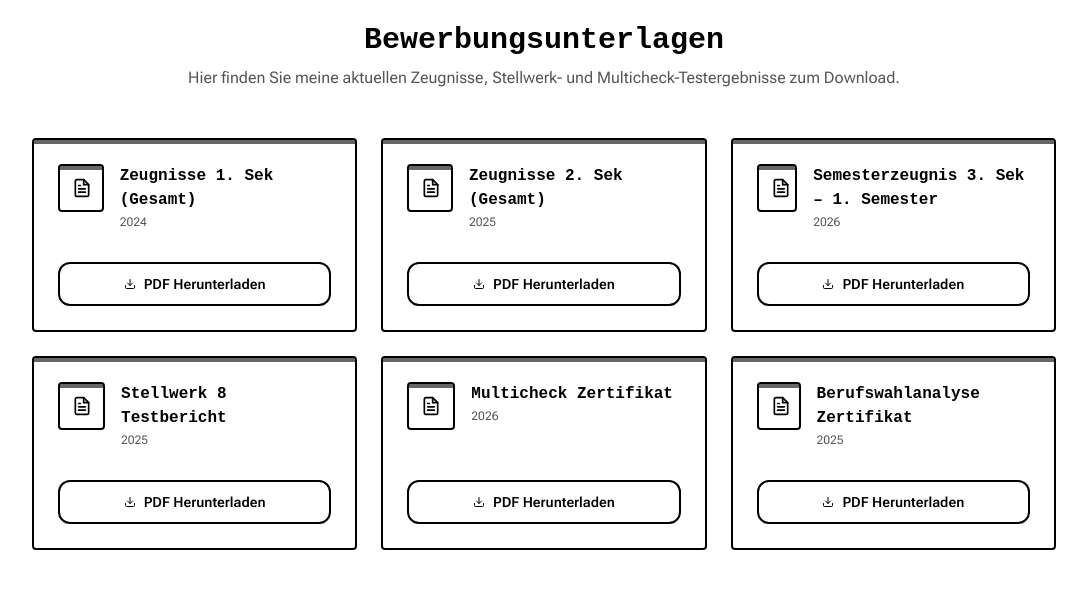
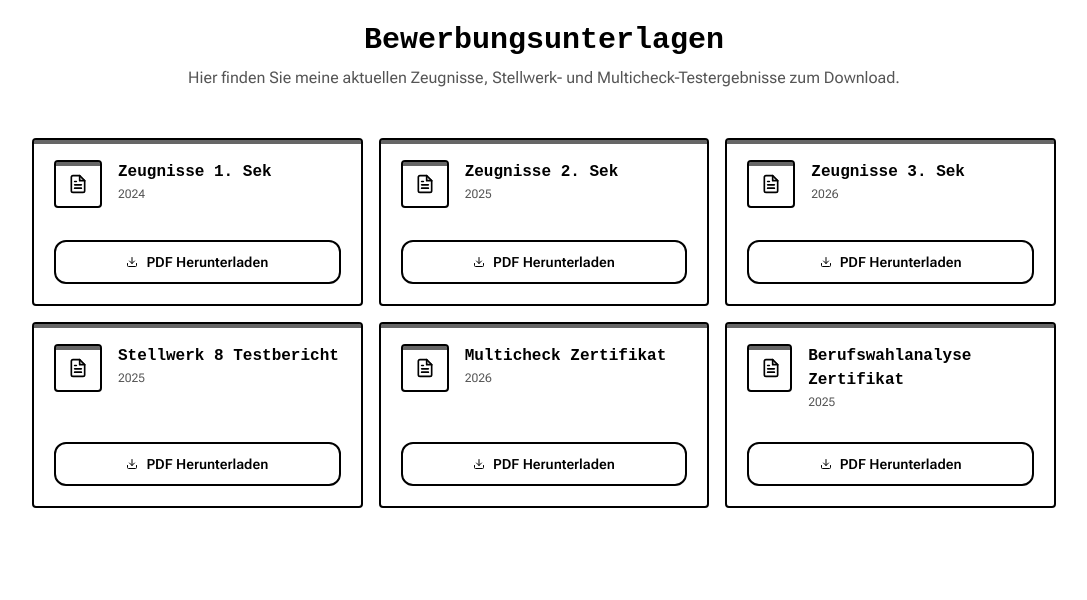
Before and after one commit to xddswi-swiss/lebenslauf, a Next.js app: page / in a window 1280 px wide. Shown: the part 1860-2460 px from the top of the page, without its empty margins (96-1183 px from the left). Built offline with nearby package versions, Linux system fonts and the light colour scheme; no server answers; the database is empty.

Commit message:
Style: Update certificate titles to remove (Gesamt)/(All)/(Tümü), rename 3. Sek, and optimize card/modal heights and spacings to be slightly smaller and compact

```diff
--- a/src/app/page.tsx
+++ b/src/app/page.tsx
@@ -549,7 +549,7 @@ const MainContent: React.FC = () => {
             <p className="text-[var(--text-muted)] text-sm md:text-base">{t.documents.subtitle}</p>
           </div>
 
-          <div className="grid grid-cols-1 sm:grid-cols-2 lg:grid-cols-3 gap-6 max-w-5xl mx-auto">
+          <div className="grid grid-cols-1 sm:grid-cols-2 lg:grid-cols-3 gap-4 max-w-5xl mx-auto">
             {(() => {
               const docColors = [
                 {
@@ -595,7 +595,7 @@ const MainContent: React.FC = () => {
                 return (
                   <div
                     key={index}
-                    className="glass-card p-6 rounded-3xl flex flex-col justify-between h-full relative group overflow-hidden"
+                    className="glass-card p-5 rounded-2xl flex flex-col justify-between h-full relative group overflow-hidden"
                   >
                     <div className={`absolute top-0 right-0 w-16 h-16 ${colors.glow} blur-xl rounded-full`} />
                     <div className="flex items-start gap-4 mb-4">
--- a/src/components/ContactForm.tsx
+++ b/src/components/ContactForm.tsx
@@ -110,11 +110,11 @@ export const ContactForm: React.FC = () => {
         </p>
       </div>
 
-      <div className="glass-card p-6 md:p-8 rounded-3xl relative overflow-hidden">
+      <div className="glass-card p-5 md:p-6 rounded-2xl relative overflow-hidden">
         <div className="absolute -top-10 -right-10 w-32 h-32 bg-orange-500/10 blur-2xl rounded-full" />
         <div className="absolute -bottom-10 -left-10 w-32 h-32 bg-navy-500/10 blur-2xl rounded-full" />
 
-        <form onSubmit={handleSubmit} className="space-y-6 relative z-10">
+        <form onSubmit={handleSubmit} className="space-y-4 relative z-10">
           <div>
             <label htmlFor="name" className="block text-sm font-medium text-[var(--text-body)] mb-2">
               {t.contact.name}
--- a/src/components/Guestbook.tsx
+++ b/src/components/Guestbook.tsx
@@ -196,7 +196,7 @@ export const Guestbook: React.FC = () => {
   return (
     <div className="max-w-5xl mx-auto grid grid-cols-1 lg:grid-cols-12 gap-8 items-start">
       {/* Form Area */}
-      <div className="lg:col-span-5 glass-card p-6 md:p-8 rounded-3xl border border-[var(--glass-border)] bg-[var(--glass-card-bg)] relative overflow-hidden shadow-lg space-y-6">
+      <div className="lg:col-span-5 glass-card p-5 md:p-6 rounded-2xl border border-[var(--glass-border)] bg-[var(--glass-card-bg)] relative overflow-hidden shadow-lg space-y-4">
         <div>
           <h3 className="text-xl font-black text-[var(--text-main)] flex items-center gap-2">
             <FiMessageSquare className="text-primary text-xl" />
--- a/src/components/RecruiterWidget.tsx
+++ b/src/components/RecruiterWidget.tsx
@@ -165,7 +165,7 @@ export const RecruiterWidget: React.FC = () => {
               animate={{ opacity: 1, scale: 1, y: 0 }}
               exit={{ opacity: 0, scale: 0.95, y: 30 }}
               transition={{ type: "spring", stiffness: 300, damping: 25 }}
-              className="glass-card max-w-lg w-full p-6 md:p-8 rounded-3xl shadow-2xl relative overflow-hidden border border-[var(--glass-border)] z-10 bg-[var(--glass-card-bg)] max-h-[90vh] overflow-y-auto"
+              className="glass-card max-w-md w-full p-5 md:p-6 rounded-2xl shadow-2xl relative overflow-hidden border border-[var(--glass-border)] z-10 bg-[var(--glass-card-bg)] max-h-[90vh] overflow-y-auto"
             >
               {/* Top Accent glow */}
               <div className="absolute top-0 left-0 right-0 h-1.5 bg-gradient-to-r from-primary to-secondary" />
@@ -180,7 +180,7 @@ export const RecruiterWidget: React.FC = () => {
               </button>
 
               {!success ? (
-                <form onSubmit={handleSubmit} className="space-y-4 pt-2">
+                <form onSubmit={handleSubmit} className="space-y-3 pt-1">
                   <div className="space-y-1">
                     <h3 className="text-xl md:text-2xl font-serif font-bold text-[var(--text-main)] flex items-center gap-2">
                       <FiBriefcase className="text-primary text-xl md:text-2xl" />
--- a/src/data/documents.json
+++ b/src/data/documents.json
@@ -1,17 +1,17 @@
 {
   "de": [
     {
-      "term": "Zeugnisse 1. Sek (Gesamt)",
+      "term": "Zeugnisse 1. Sek",
       "date": "2024",
       "file": "/assets/pdfs/SekundarSchuleZeugnisse1sek.pdf"
     },
     {
-      "term": "Zeugnisse 2. Sek (Gesamt)",
+      "term": "Zeugnisse 2. Sek",
       "date": "2025",
       "file": "/assets/pdfs/SekundarSchuleZeugnisse2sek.pdf"
     },
     {
-      "term": "Semesterzeugnis 3. Sek – 1. Semester",
+      "term": "Zeugnisse 3. Sek",
       "date": "2026",
       "file": "/assets/pdfs/SekundarSchuleZeugnisse3sek.pdf"
     },
@@ -33,17 +33,17 @@
   ],
   "tr": [
     {
-      "term": "1. Sek Okul Karneleri (Tümü)",
+      "term": "1. Sek Okul Karneleri",
       "date": "2024",
       "file": "/assets/pdfs/SekundarSchuleZeugnisse1sek.pdf"
     },
     {
-      "term": "2. Sek Okul Karneleri (Tümü)",
+      "term": "2. Sek Okul Karneleri",
       "date": "2025",
       "file": "/assets/pdfs/SekundarSchuleZeugnisse2sek.pdf"
     },
     {
-      "term": "3. Sek Güz Dönemi Karnesi",
+      "term": "Zeugnisse 3. Sek",
       "date": "2026",
       "file": "/assets/pdfs/SekundarSchuleZeugnisse3sek.pdf"
     },
@@ -65,17 +65,17 @@
   ],
   "en": [
     {
-      "term": "School Reports 1. Sek (All)",
+      "term": "School Reports 1. Sek",
       "date": "2024",
       "file": "/assets/pdfs/SekundarSchuleZeugnisse1sek.pdf"
     },
     {
-      "term": "School Reports 2. Sek (All)",
+      "term": "School Reports 2. Sek",
       "date": "2025",
       "file": "/assets/pdfs/SekundarSchuleZeugnisse2sek.pdf"
     },
     {
-      "term": "School Report 3. Sek – 1st Semester",
+      "term": "Zeugnisse 3. Sek",
       "date": "2026",
       "file": "/assets/pdfs/SekundarSchuleZeugnisse3sek.pdf"
     },
--- a/src/data/translations.ts
+++ b/src/data/translations.ts
@@ -175,25 +175,25 @@ export const experienceItems: Record<Language, ExperienceItem[]> = experiencesDa
 
 export const reportItems: Record<Language, ReportItem[]> = {
   de: [
-    { term: 'Zeugnisse 1. Sek (Gesamt)', date: '2024', file: '/assets/pdfs/SekundarSchuleZeugnisse1sek.pdf' },
-    { term: 'Zeugnisse 2. Sek (Gesamt)', date: '2025', file: '/assets/pdfs/SekundarSchuleZeugnisse2sek.pdf' },
-    { term: 'Semesterzeugnis 3. Sek – 1. Semester', date: '2026', file: '/assets/pdfs/SekundarSchuleZeugnisse3sek.pdf' },
+    { term: 'Zeugnisse 1. Sek', date: '2024', file: '/assets/pdfs/SekundarSchuleZeugnisse1sek.pdf' },
+    { term: 'Zeugnisse 2. Sek', date: '2025', file: '/assets/pdfs/SekundarSchuleZeugnisse2sek.pdf' },
+    { term: 'Zeugnisse 3. Sek', date: '2026', file: '/assets/pdfs/SekundarSchuleZeugnisse3sek.pdf' },
     { term: 'Stellwerk 8 Testbericht', date: '2025', file: '/assets/pdfs/Stellwerk.pdf' },
     { term: 'Multicheck Zertifikat', date: '2026', file: '/assets/pdfs/Multicheck.pdf' },
     { term: 'Berufswahlanalyse Zertifikat', date: '2025', file: '/assets/pdfs/Berufswahlanalyse_Zertifikat.pdf' }
   ],
   tr: [
-    { term: '1. Sek Okul Karneleri (Tümü)', date: '2024', file: '/assets/pdfs/SekundarSchuleZeugnisse1sek.pdf' },
-    { term: '2. Sek Okul Karneleri (Tümü)', date: '2025', file: '/assets/pdfs/SekundarSchuleZeugnisse2sek.pdf' },
-    { term: '3. Sek Güz Dönemi Karnesi', date: '2026', file: '/assets/pdfs/SekundarSchuleZeugnisse3sek.pdf' },
+    { term: '1. Sek Okul Karneleri', date: '2024', file: '/assets/pdfs/SekundarSchuleZeugnisse1sek.pdf' },
+    { term: '2. Sek Okul Karneleri', date: '2025', file: '/assets/pdfs/SekundarSchuleZeugnisse2sek.pdf' },
+    { term: 'Zeugnisse 3. Sek', date: '2026', file: '/assets/pdfs/SekundarSchuleZeugnisse3sek.pdf' },
     { term: 'Stellwerk 8 Sınav Sonucu', date: '2025', file: '/assets/pdfs/Stellwerk.pdf' },
     { term: 'Multicheck Sınav Sonucu', date: '2026', file: '/assets/pdfs/Multicheck.pdf' },
     { term: 'Meslek Seçim Analizi Sertifikası', date: '2025', file: '/assets/pdfs/Berufswahlanalyse_Zertifikat.pdf' }
   ],
   en: [
-    { term: 'School Reports 1. Sek (All)', date: '2024', file: '/assets/pdfs/SekundarSchuleZeugnisse1sek.pdf' },
-    { term: 'School Reports 2. Sek (All)', date: '2025', file: '/assets/pdfs/SekundarSchuleZeugnisse2sek.pdf' },
-    { term: 'School Report 3. Sek – 1st Semester', date: '2026', file: '/assets/pdfs/SekundarSchuleZeugnisse3sek.pdf' },
+    { term: 'School Reports 1. Sek', date: '2024', file: '/assets/pdfs/SekundarSchuleZeugnisse1sek.pdf' },
+    { term: 'School Reports 2. Sek', date: '2025', file: '/assets/pdfs/SekundarSchuleZeugnisse2sek.pdf' },
+    { term: 'Zeugnisse 3. Sek', date: '2026', file: '/assets/pdfs/SekundarSchuleZeugnisse3sek.pdf' },
     { term: 'Stellwerk 8 Test Report', date: '2025', file: '/assets/pdfs/Stellwerk.pdf' },
     { term: 'Multicheck Certificate', date: '2026', file: '/assets/pdfs/Multicheck.pdf' },
     { term: 'Career Choice Analysis Certificate', date: '2025', file: '/assets/pdfs/Berufswahlanalyse_Zertifikat.pdf' }
```
